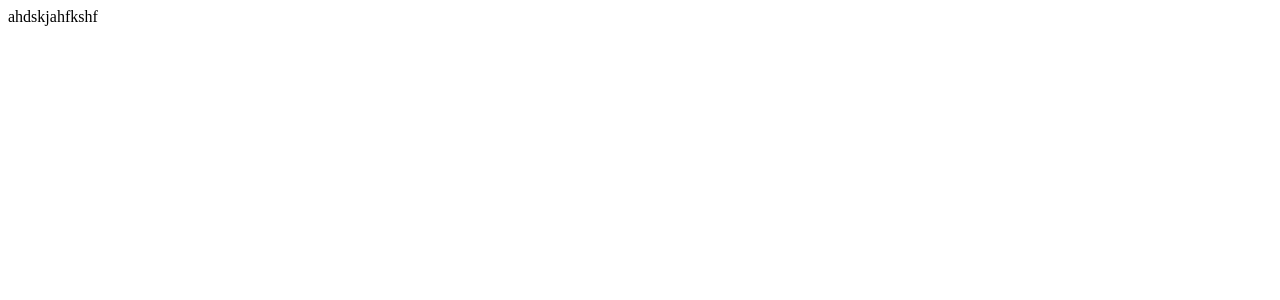
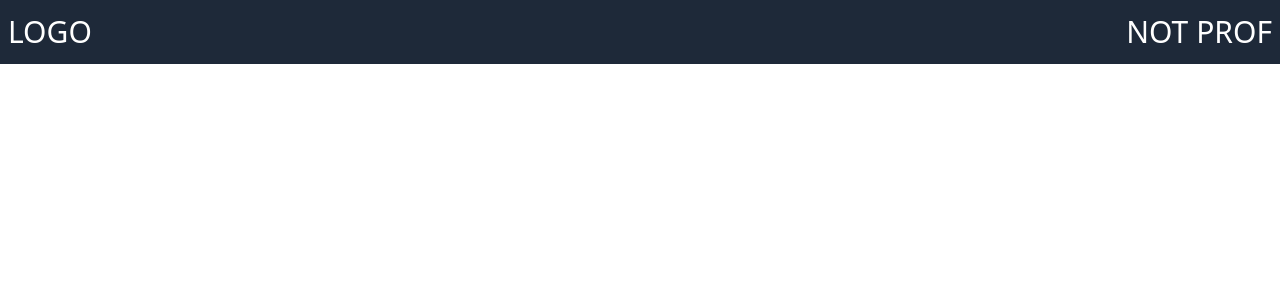
Before and after one commit to hayesmg03/blog_app, a Flask app: page / in a window 1280 px wide. Before the commit the part shown is almost empty. Shown: the top 300 px of the page. Run offline with Flask 3, Linux system fonts and the light colour scheme.

Commit message:
start of navbar

```diff
--- a/app.py
+++ b/app.py
@@ -1,7 +1,8 @@
 from flask import Flask, render_template
+import os
 
 app = Flask(__name__)
 
 @app.route("/")
-def hello_word():
+def index():
     return render_template('index.html')
--- a/templates/index.html
+++ b/templates/index.html
@@ -3,9 +3,20 @@
   <head>
     <meta charset="UTF-8" />
     <meta name="viewport" content="width=device-width, initial-scale=1.0" />
-    <title>Document</title>
+    <title>Blog Site</title>
+    <script src="https://cdn.jsdelivr.net/npm/@tailwindcss/browser@4"></script>
   </head>
   <body>
-    ahdskjahfkshf
+    <nav class="relative bg-gray-800">
+      <div
+        class="relative flex flex-row mx-auto px-2 h-16 items-center justify-between"
+      >
+        <h1 class="relative text-white text-3xl">LOGO</h1>
+        <div class="flex flex-row text-white text-3xl justify-between">
+          <span class="px-2">NOT</span>
+          <span>PROF</span>
+        </div>
+      </div>
+    </nav>
   </body>
 </html>
```
Also changed, not shown: 1 other file.
